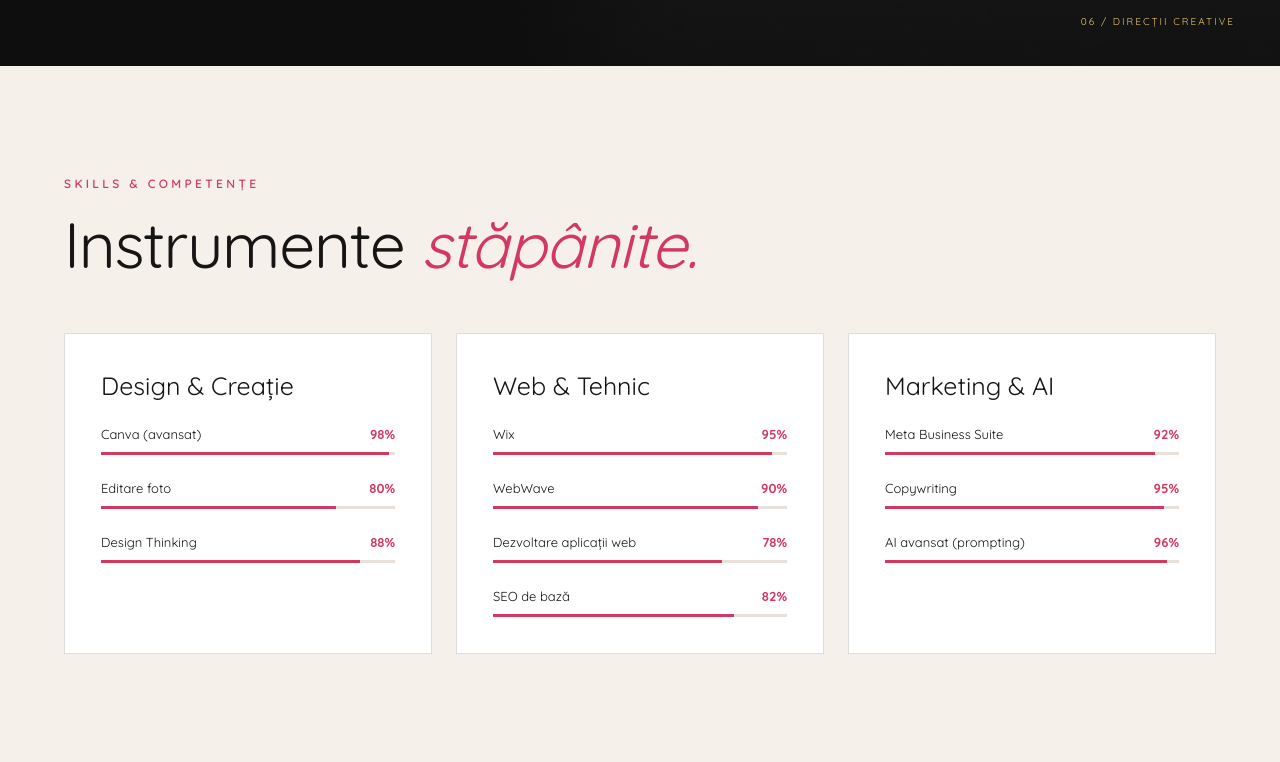
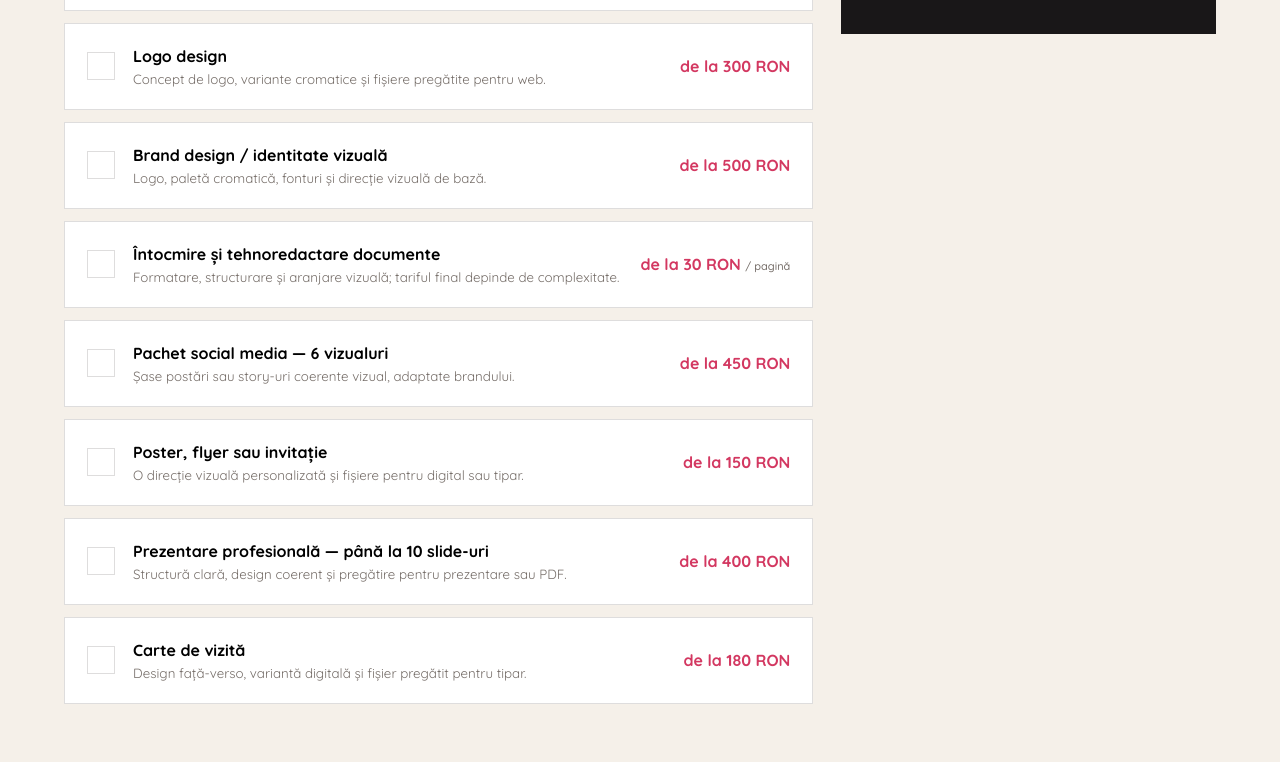
Before and after one commit to Auras-Digital-Dream/auras-digital-dream, a React (Vite) app: page / in a window 1280 px wide. Shown: the part 6882-7644 px from the top of the page. Built offline with nearby package versions, Linux system fonts and the light colour scheme.

Commit message:
Move estimator below services

```diff
--- a/src/App.jsx
+++ b/src/App.jsx
@@ -413,6 +413,11 @@ export function App() {
         <div className="service-grid">{services.map(({ icon: Icon, title, copy, list }) => <article className="service-card" data-reveal key={title}><Icon size={32} weight="light" /><h3>{title}</h3><p>{copy}</p><ul>{list.map((item) => <li key={item}><Check size={16} />{item}</li>)}</ul></article>)}</div>
       </section>
 
+      <section className="section estimator" id="estimator">
+        <p className="section-kicker">Estimator de cost</p><h2>Estimează-ți <em>bugetul.</em></h2><p className="section-lead">Selectează serviciile de care ai nevoie și primește o estimare instantanee. Toate prețurile sunt sugestive, afișate „de la” și pot varia în funcție de complexitate, volum și termenul de livrare.</p>
+        <div className="estimator-grid"><div className="price-list">{priceItems.map((item) => <button className={selectedPrices.includes(item.price) ? "selected" : ""} key={item.title} onClick={() => togglePrice(item.price)}><span className="price-check"><Check size={18} /></span><span><b>{item.title}</b><small>{item.copy}</small></span><strong>de la {item.price.toLocaleString("ro-RO")} RON {item.unit && <em>{item.unit}</em>}</strong></button>)}</div><aside className="summary"><span className="summary-label">Estimare orientativă</span><h3>Sumar estimare</h3><p>{selectedPrices.length ? `${selectedPrices.length} servicii selectate` : "Selectează serviciile dorite."}</p><div><span>Total minim estimativ</span><strong>{total.toLocaleString("ro-RO")} RON</strong></div><small className="estimate-note">Sumele sunt sugestive. Oferta finală se stabilește după brief, în funcție de complexitate, număr de pagini sau livrabile, urgență și revizii. Domeniul, hostingul, tiparul și serviciile recurente se calculează separat.</small><a className="button primary" href={`https://wa.me/40762509423?text=${encodeURIComponent(`Salut! Aș dori o ofertă personalizată. Total minim estimat: ${total} RON`)}`}><WhatsappLogo size={20} /> Cere ofertă</a></aside></div>
+      </section>
+
       <section className="creative-services" aria-label="Servicii de creație digitală">
         <div className="creative-services-copy" data-reveal><p className="section-kicker">Portofoliu de servicii</p><h2>De la o idee vizuală la un univers <em>coerent.</em></h2><p>Fiecare material este gândit ca parte din aceeași poveste — nu ca o piesă izolată.</p><div className="service-pill-list">{["Artă digitală", "Postere", "Broșuri", "Invitații", "Moodboard-uri", "Coperte"].map((item, index) => <span style={{ "--pill-delay": `${index * 90}ms` }} key={item}>{item}</span>)}</div></div>
         <figure className="creative-services-visual" data-reveal data-parallax="0.035"><img src="/assets/editorial/creative-services-clean.jpg" alt="Selecție de servicii creative și lucrare pentru ADI ECOO" /><span aria-hidden="true">06 / DIRECȚII CREATIVE</span></figure>
@@ -521,11 +526,6 @@ export function App() {
         </div>
       </section>
 
-      <section className="section estimator" id="estimator">
-        <p className="section-kicker">Estimator de cost</p><h2>Estimează-ți <em>bugetul.</em></h2><p className="section-lead">Selectează serviciile de care ai nevoie și primește o estimare instantanee. Toate prețurile sunt sugestive, afișate „de la” și pot varia în funcție de complexitate, volum și termenul de livrare.</p>
-        <div className="estimator-grid"><div className="price-list">{priceItems.map((item) => <button className={selectedPrices.includes(item.price) ? "selected" : ""} key={item.title} onClick={() => togglePrice(item.price)}><span className="price-check"><Check size={18} /></span><span><b>{item.title}</b><small>{item.copy}</small></span><strong>de la {item.price.toLocaleString("ro-RO")} RON {item.unit && <em>{item.unit}</em>}</strong></button>)}</div><aside className="summary"><span className="summary-label">Estimare orientativă</span><h3>Sumar estimare</h3><p>{selectedPrices.length ? `${selectedPrices.length} servicii selectate` : "Selectează serviciile dorite."}</p><div><span>Total minim estimativ</span><strong>{total.toLocaleString("ro-RO")} RON</strong></div><small className="estimate-note">Sumele sunt sugestive. Oferta finală se stabilește după brief, în funcție de complexitate, număr de pagini sau livrabile, urgență și revizii. Domeniul, hostingul, tiparul și serviciile recurente se calculează separat.</small><a className="button primary" href={`https://wa.me/40762509423?text=${encodeURIComponent(`Salut! Aș dori o ofertă personalizată. Total minim estimat: ${total} RON`)}`}><WhatsappLogo size={20} /> Cere ofertă</a></aside></div>
-      </section>
-
       <section className="section dark" id="proces">
         <p className="section-kicker">Proces de lucru</p><h2>De la idee, <em>la realitate.</em></h2>
         <div className="process-grid">{[["01","Descoperire","Înțeleg obiectivele tale, publicul și provocările brandului."],["02","Strategie","Construiesc direcția creativă și planul de comunicare."],["03","Creație","Transform strategia în identitate vizuală, website sau materiale."],["04","Optimizare","Lansăm proiectul și îl ajustăm pentru rezultate maxime."]].map(([nr,title,copy]) => <article key={nr}><span>{nr}</span><h3>{title}</h3><p>{copy}</p></article>)}</div>
```
